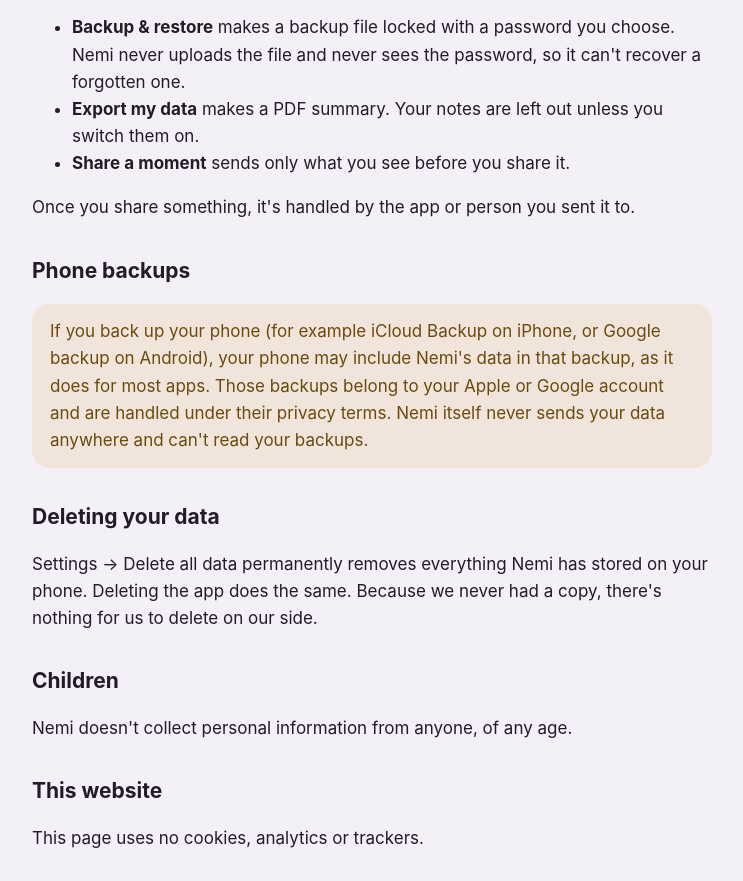
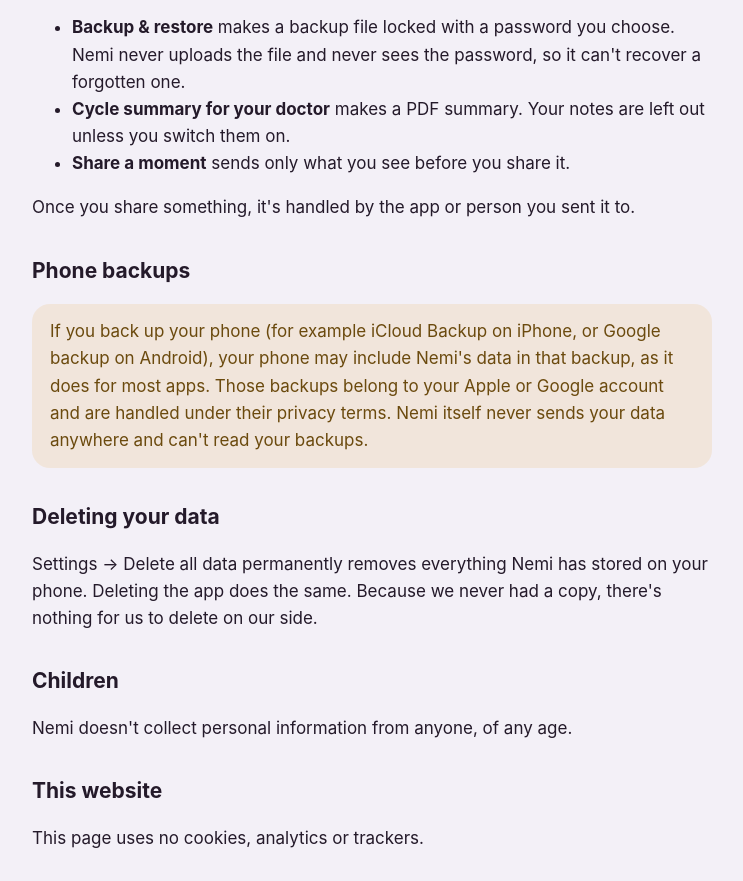
Before and after one commit to vimala-siravi/nemi-site, a plain HTML site: page privacy/index.html in a window 1280 px wide. Shown: the part 1406-2287 px from the top of the page, without its empty margins (268-1011 px from the left). Drawn offline with Linux system fonts and the light colour scheme.

Commit message:
Privacy: Export my data is now Cycle summary for your doctor
Co-Authored-By: Claude Opus 5.5 <noreply@anthropic.com>

```diff
--- a/privacy/index.html
+++ b/privacy/index.html
@@ -70,7 +70,7 @@ footer { margin-top: 48px; padding-top: 16px; border-top: 1px solid var(--border
   <p>Everything that leaves Nemi goes only where you send it, through your phone's share sheet (for example, saving to Files or sending to your doctor).</p>
   <ul>
     <li><strong>Backup &amp; restore</strong> makes a backup file locked with a password you choose. Nemi never uploads the file and never sees the password, so it can't recover a forgotten one.</li>
-    <li><strong>Export my data</strong> makes a PDF summary. Your notes are left out unless you switch them on.</li>
+    <li><strong>Cycle summary for your doctor</strong> makes a PDF summary. Your notes are left out unless you switch them on.</li>
     <li><strong>Share a moment</strong> sends only what you see before you share it.</li>
   </ul>
   <p>Once you share something, it's handled by the app or person you sent it to.</p>
```
